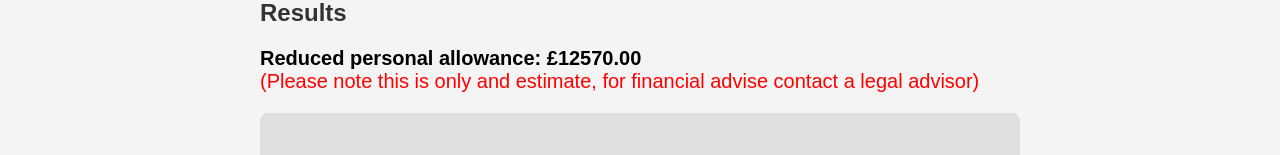
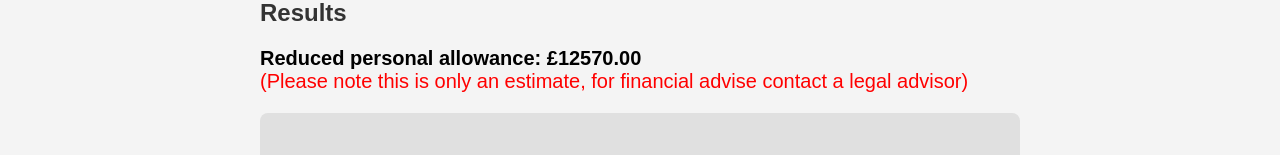
Before and after one commit to steviewarbs/personal-tax, a React (Create React App) app: page / in a window 1280 px wide. Both pictures are taken after typing "5" into the empty fields and a click on the button "Calculate Personal Allowance". Shown: the part 598-753 px from the top of the page. Built offline with nearby package versions, Linux system fonts and the light colour scheme.

Commit message:
fixed typo

```diff
--- a/src/App.js
+++ b/src/App.js
@@ -87,7 +87,7 @@ function App() {
               </strong>
               <br />
               <span style={{ color: 'red' }}>
-                (Please note this is only and estimate, for financial advise contact a legal advisor)
+                (Please note this is only an estimate, for financial advise contact a legal advisor)
               </span>
             </p>
           </div>
```
